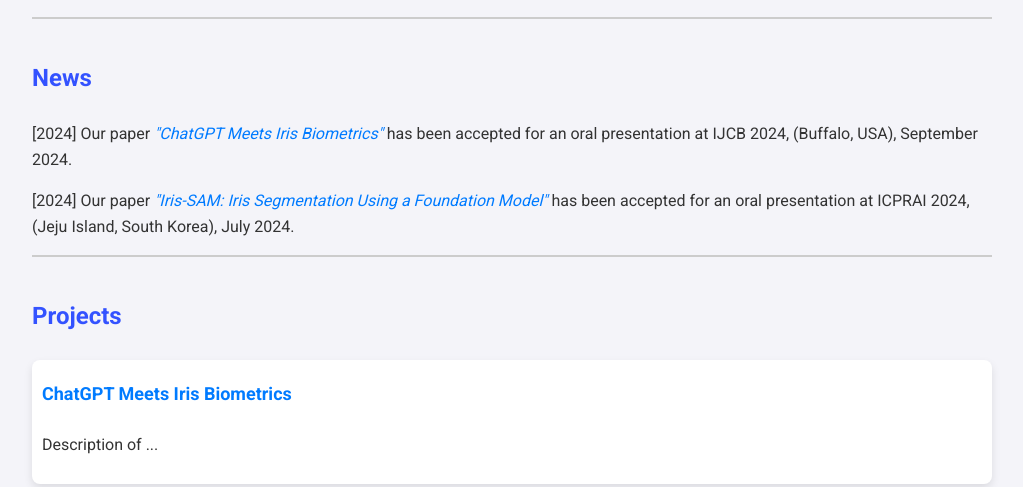
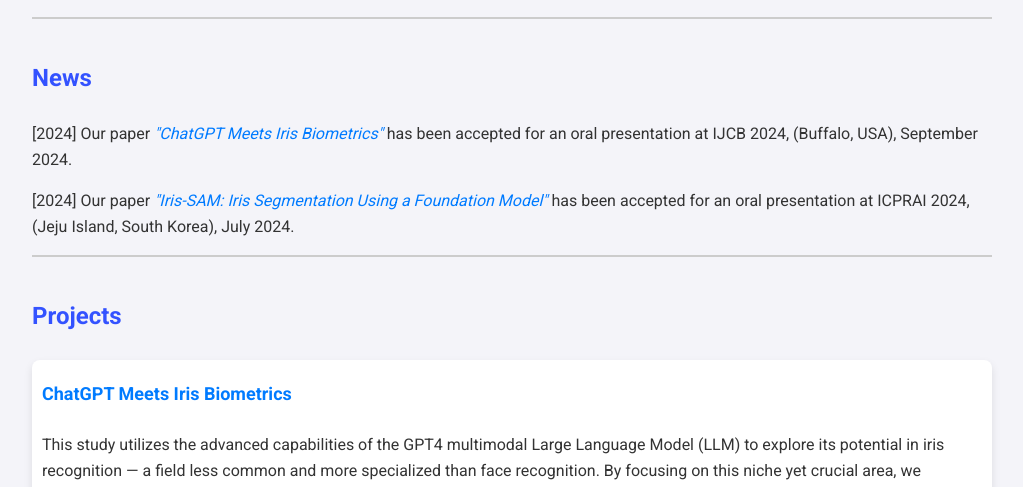
Before and after one commit to ParisaFarmanifard/ParisaFarmanifard.github.io, a plain HTML site: page index.html in a window 1280 px wide. Shown: the part 461-948 px from the top of the page, without its empty margins (128-1151 px from the left). Drawn offline with Linux system fonts and the light colour scheme.

Commit message:
Update index.html

```diff
--- a/index.html
+++ b/index.html
@@ -114,7 +114,11 @@
     <h3>Projects</h3>
     <div class="project chatgpt-iris-biometrics">
         <h4>ChatGPT Meets Iris Biometrics</h4>
-        <p>Description of ...</p>
+        <p>This study utilizes the advanced capabilities of the GPT4 multimodal Large Language Model (LLM) to explore its potential in iris recognition — a field less common and more specialized than face recognition. By focusing on this niche yet crucial area, we investigate how well AI tools like ChatGPT can understand and analyze iris images. Through a
+        series of meticulously designed experiments employing a zero-shot learning approach, the capabilities of ChatGPT-4 was assessed across various challenging conditions including diverse datasets, presentation attacks, occlusions such as glasses, and other real-world variations. The findings
+        convey ChatGPT-4’s remarkable adaptability and precision, revealing its proficiency in identifying distinctive iris features, while also detecting subtle effects like makeup on iris recognition. A comparative analysis with Gemini Advanced – Google’s AI model – highlighted ChatGPT-4’s
+        better performance and user experience in complex iris analysis tasks. This research not only validates the use of LLMs for specialized biometric applications but also emphasizes the importance of nuanced query framing and interaction design in extracting significant insights from biometric data.
+        Our findings suggest a promising path for future research and the development of more adaptable, efficient, robust and interactive biometric security solutions.</p>
     </div>
     <div class="project iris-sam-segmentation">
         <h4>Iris-SAM: Iris Segmentation Using a Foundation Model</h4>
```
